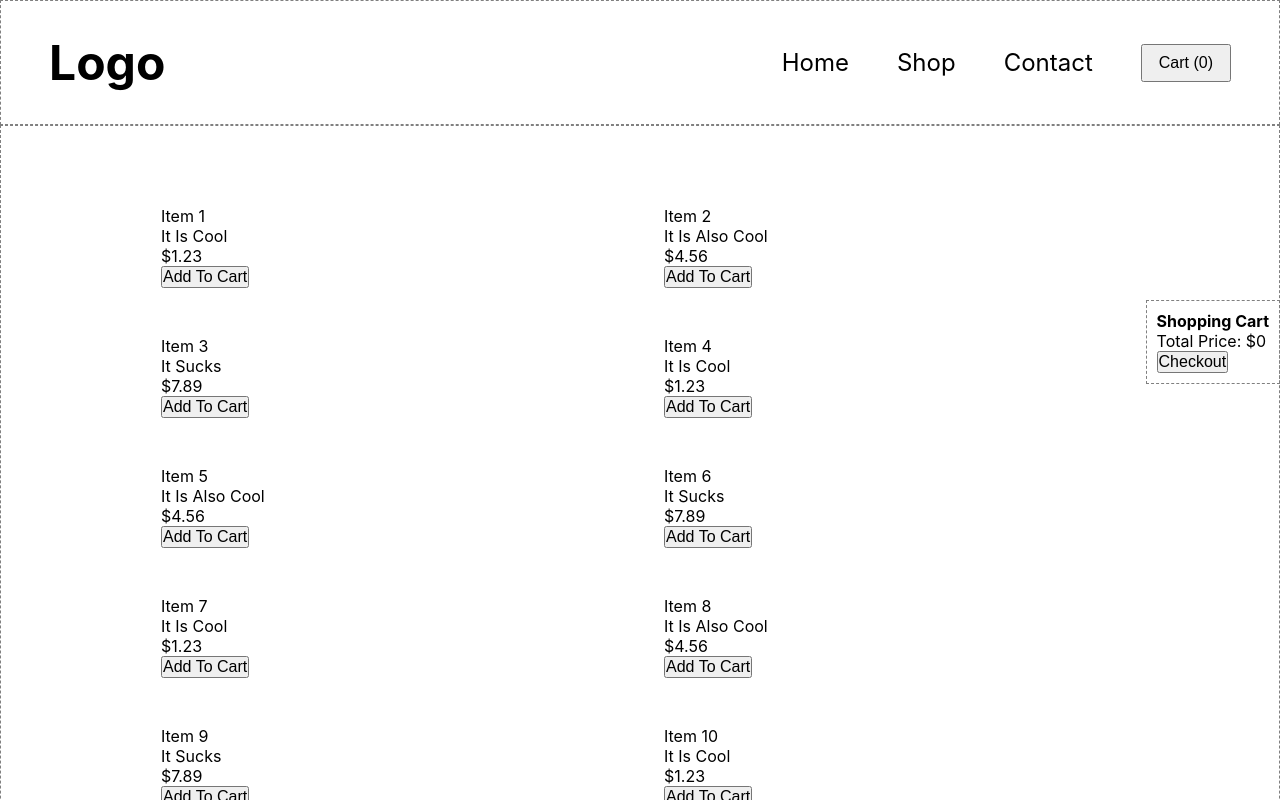
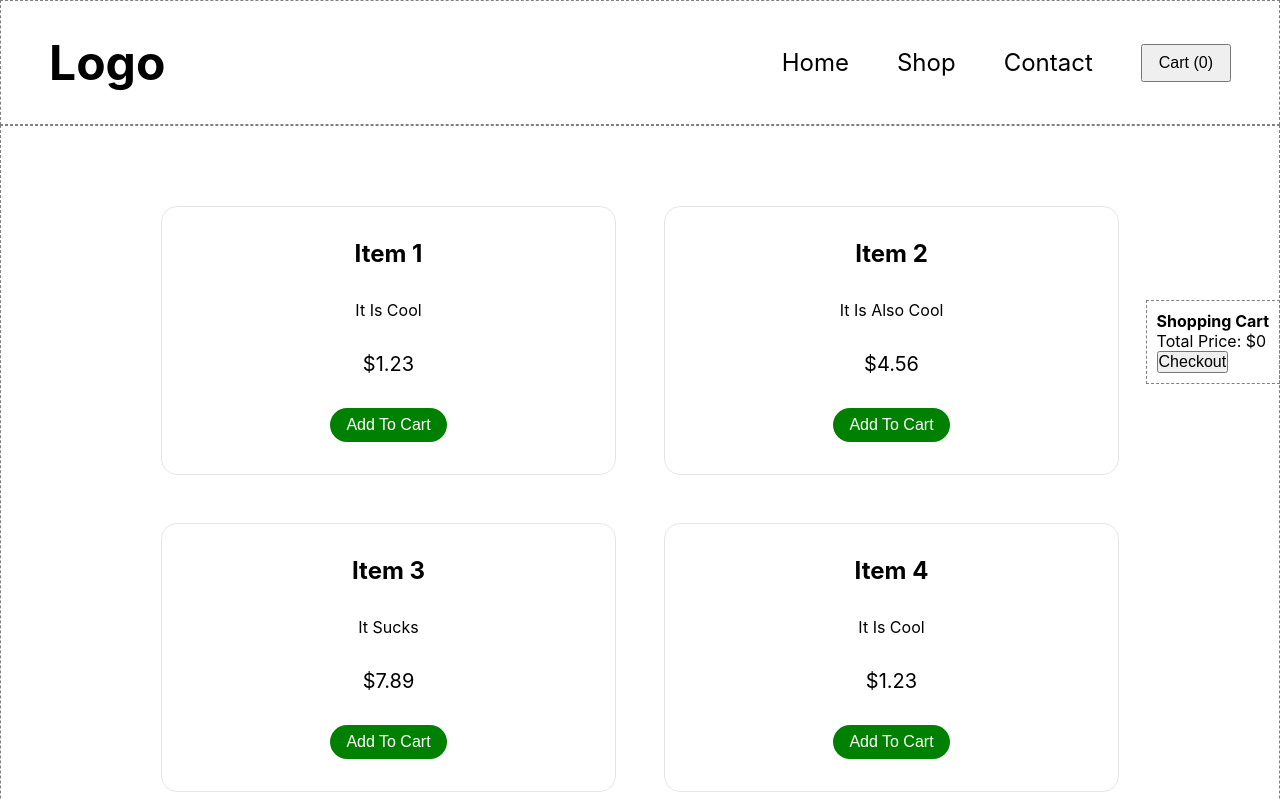
Before and after one commit to meuzishun/shopping-cart, a React (Create React App) app: page /shop in a window 1280 px wide. Shown: the top 800 px of the page. Built offline with nearby package versions, Linux system fonts and the light colour scheme.

Commit message:
Add basic styles to shop

```diff
--- a/src/components/productCard/ProductCard.js
+++ b/src/components/productCard/ProductCard.js
@@ -1,4 +1,5 @@
 import React from 'react';
+import styles from './ProductCard.module.css';
 
 function ProductCard(props) {
   const { product, addProductClick } = props;
@@ -9,11 +10,13 @@ function ProductCard(props) {
   };
 
   return (
-    <div>
-      <p>{name}</p>
-      <p>{description}</p>
-      <p>${price}</p>
-      <button onClick={handleAddProductClick}>Add to cart</button>
+    <div className={styles.card}>
+      <h3 className={styles.title}>{name}</h3>
+      <p className={styles.description}>{description}</p>
+      <p className={styles.price}>${price}</p>
+      <button className={styles.addBtn} onClick={handleAddProductClick}>
+        Add to cart
+      </button>
     </div>
   );
 }
--- /dev/null
+++ b/src/components/productCard/ProductCard.module.css
@@ -0,0 +1,36 @@
+.card {
+  border: 1px solid rgba(0, 0, 0, 0.1);
+  border-radius: 1rem;
+  padding: 2rem;
+  display: flex;
+  flex-direction: column;
+  align-items: center;
+  justify-content: space-evenly;
+  gap: 2rem;
+  transition: all 100ms ease-in-out;
+}
+
+.card:hover {
+  transform: scale(1.005);
+  box-shadow: 0.1rem 0.25rem 0.5rem rgba(0, 0, 0, 0.25);
+}
+
+.title {
+  text-transform: capitalize;
+  font-size: 1.5rem;
+}
+
+.description {
+}
+
+.price {
+  font-size: 1.25rem;
+}
+
+.addBtn {
+  border: none;
+  border-radius: 1000px;
+  padding: 0.5rem 1rem;
+  background-color: green;
+  color: white;
+}
```
Also changed, not shown: src/components/productCard/ProductCard.css (deleted).
